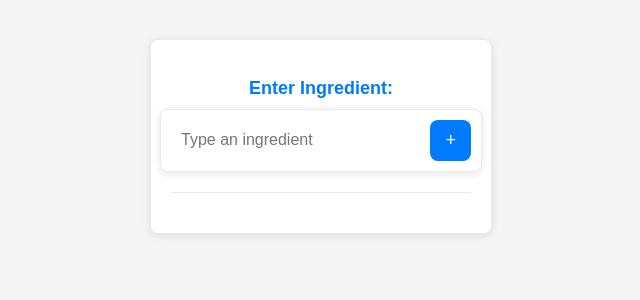
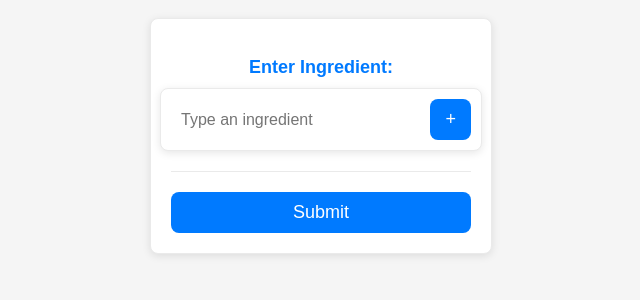
Before and after one commit to naligant/Recipe_Suggester, a Next.js app in the folder client/: page /add-ingredients in a window 1280 px wide. Shown: the part 222-522 px from the top of the page, without its empty margins (319-959 px from the left). Built offline with nearby package versions, Linux system fonts and the light colour scheme.

Commit message:
Submit button (real this time)

```diff
--- a/client/app/add-ingredients/page.tsx
+++ b/client/app/add-ingredients/page.tsx
@@ -1,9 +1,10 @@
-'use client'
-import React, { useState } from "react";
-import "./IngredientInput.css"; // Import for simple styling
+'use'
+
+import React, { useState } from 'react';
+import './IngredientInput.css'; // Import for simple styling
 
 const IngredientInput: React.FC = () => {
-  const [ingredient, setIngredient] = useState<string>(""); // State for the current input
+  const [ingredient, setIngredient] = useState<string>(''); // State for the current input
   const [ingredientsList, setIngredientsList] = useState<string[]>([]); // State for the list of ingredients
   const [isDropdownOpen, setIsDropdownOpen] = useState<boolean>(true); // Open dropdown by default
 
@@ -14,12 +15,12 @@
   const handleAddIngredient = () => {
     if (ingredient.trim()) {
       setIngredientsList((prevIngredients) => [...prevIngredients, ingredient]);
-      setIngredient(""); // Clear input after adding
+      setIngredient(''); // Clear input after adding
     }
   };
 
   const handleKeyPress = (e: React.KeyboardEvent<HTMLInputElement>) => {
-    if (e.key === "Enter") {
+    if (e.key === 'Enter') {
       handleAddIngredient();
     }
   };
@@ -28,6 +29,12 @@
     setIngredientsList((prevIngredients) =>
       prevIngredients.filter((_, i) => i !== index)
     );
+  };
+
+  const handleSubmit = () => {
+    console.log("Submitted ingredients:", ingredientsList);
+    // Clear all the ingredients after submission
+
   };
 
   return (
@@ -62,6 +69,8 @@
             ))}
           </ul>
         )}
+
+        <button className="submit-button" onClick={handleSubmit}>Submit</button>
       </div>
     </div>
   );
```
